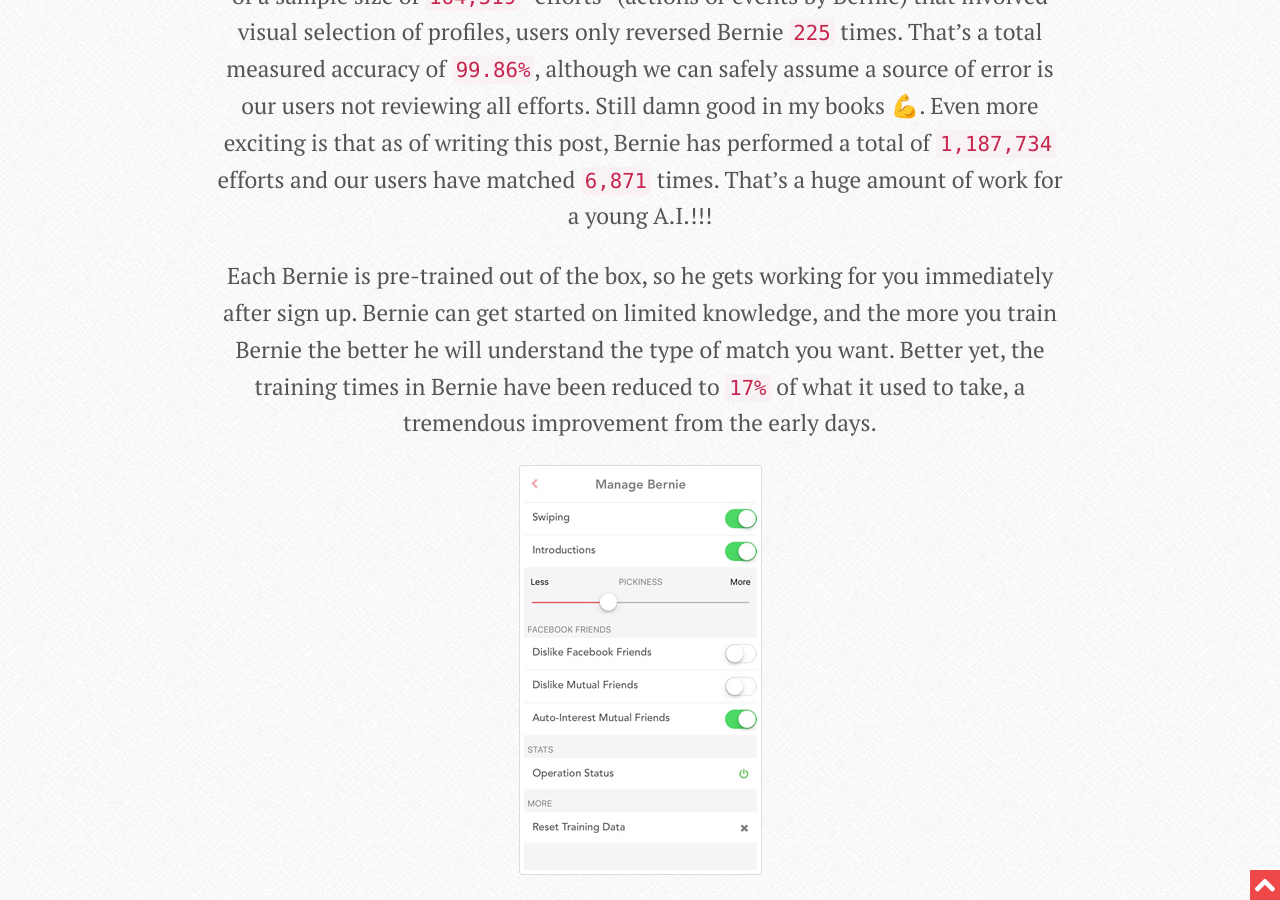
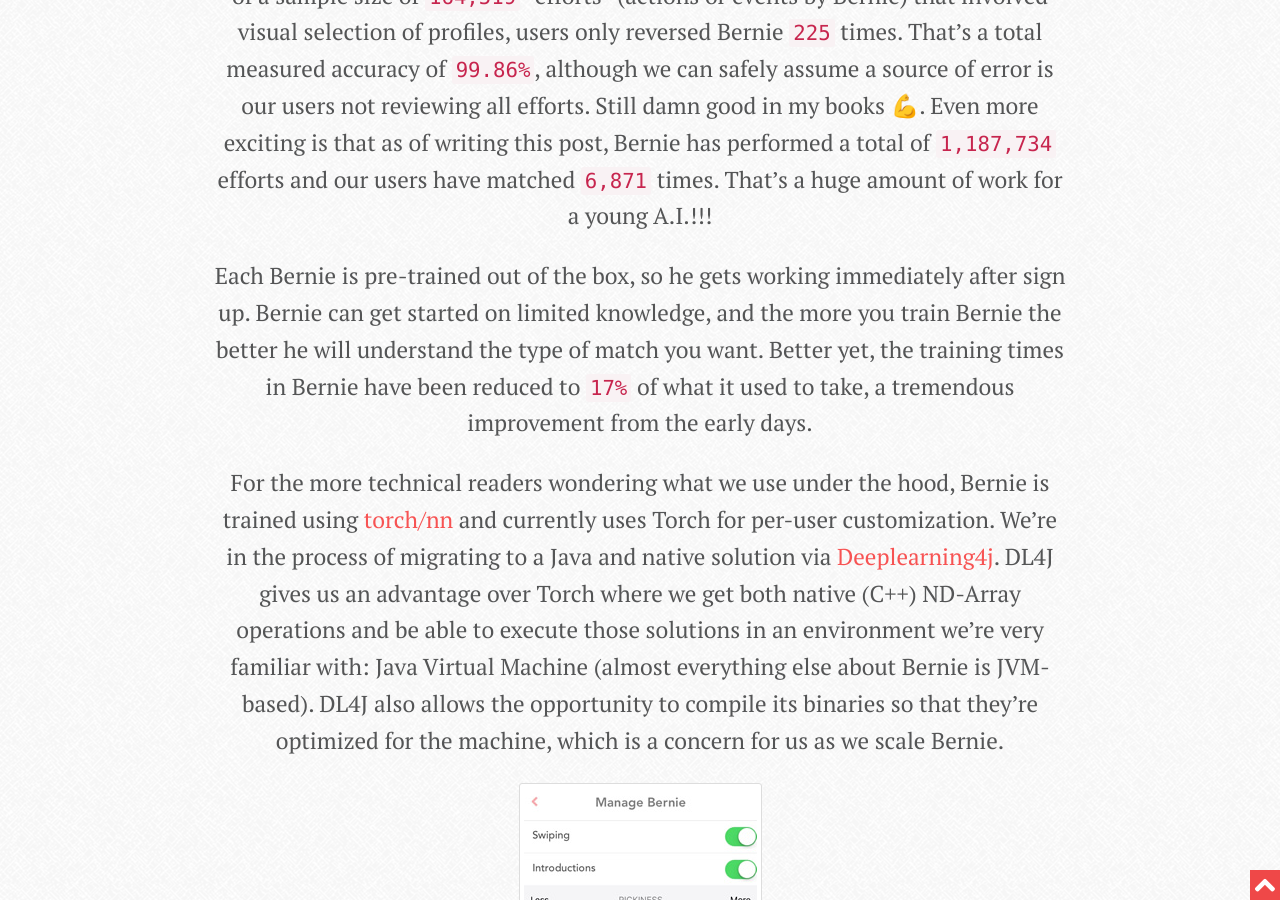
Before and after one commit to crockpotveggies/crockpotveggies.github.io, a Jekyll site: the page built from _posts/2016-07-26-automate-tinder-artificial-intelligence.md, in a window 1280 px wide and 900 px high, scrolled down 2259 px. Built offline with Jekyll 4.4.1, drawn with Linux system fonts in a browser that asks for light colours; some web fonts are replaced; Markdown is read by kramdown in place of the engine named in the settings; comment, search, counter and statistics services are not loaded.

Commit message:
Add info about under the hood.

```diff
--- a/_posts/2016-07-26-automate-tinder-artificial-intelligence.md
+++ b/_posts/2016-07-26-automate-tinder-artificial-intelligence.md
@@ -19,7 +19,9 @@
 
 We crunched the numbers on Bernie's accuracy using the new neural networks. Out of a sample size of `164,519` "efforts" (actions or events by Bernie) that involved visual selection of profiles, users only reversed Bernie `225` times. That's a total measured accuracy of `99.86%`, although we can safely assume a source of error is our users not reviewing all efforts. Still damn good in my books 💪. Even more exciting is that as of writing this post, Bernie has performed a total of `1,187,734` efforts and our users have matched `6,871` times. That's a huge amount of work for a young A.I.!!!
 
-Each Bernie is pre-trained out of the box, so he gets working for you immediately after sign up. Bernie can get started on limited knowledge, and the more you train Bernie the better he will understand the type of match you want. Better yet, the training times in Bernie have been reduced to `17%` of what it used to take, a tremendous improvement from the early days.
+Each Bernie is pre-trained out of the box, so he gets working immediately after sign up. Bernie can get started on limited knowledge, and the more you train Bernie the better he will understand the type of match you want. Better yet, the training times in Bernie have been reduced to `17%` of what it used to take, a tremendous improvement from the early days.
+
+For the more technical readers wondering what we use under the hood, Bernie is trained using <a href="https://github.com/torch/nn" target="_blank">torch/nn</a> and currently uses Torch for per-user customization. We're in the process of migrating to a Java and native solution via <a href="http://deeplearning4j.org" target="_blank">Deeplearning4j</a>. DL4J gives us an advantage over Torch where we get both native (C++) ND-Array operations and be able to execute those solutions in an environment we're very familiar with: Java Virtual Machine (almost everything else about Bernie is JVM-based). DL4J also allows the opportunity to compile its binaries so that they're optimized for the machine, which is a concern for us as we scale Bernie.
 
 <center><img src="/uploads/bernie_settings.jpg" alt="Bernie Settings | Automate Tinder Happn" class="img-responsive thumbnail" /></center>
 
```
